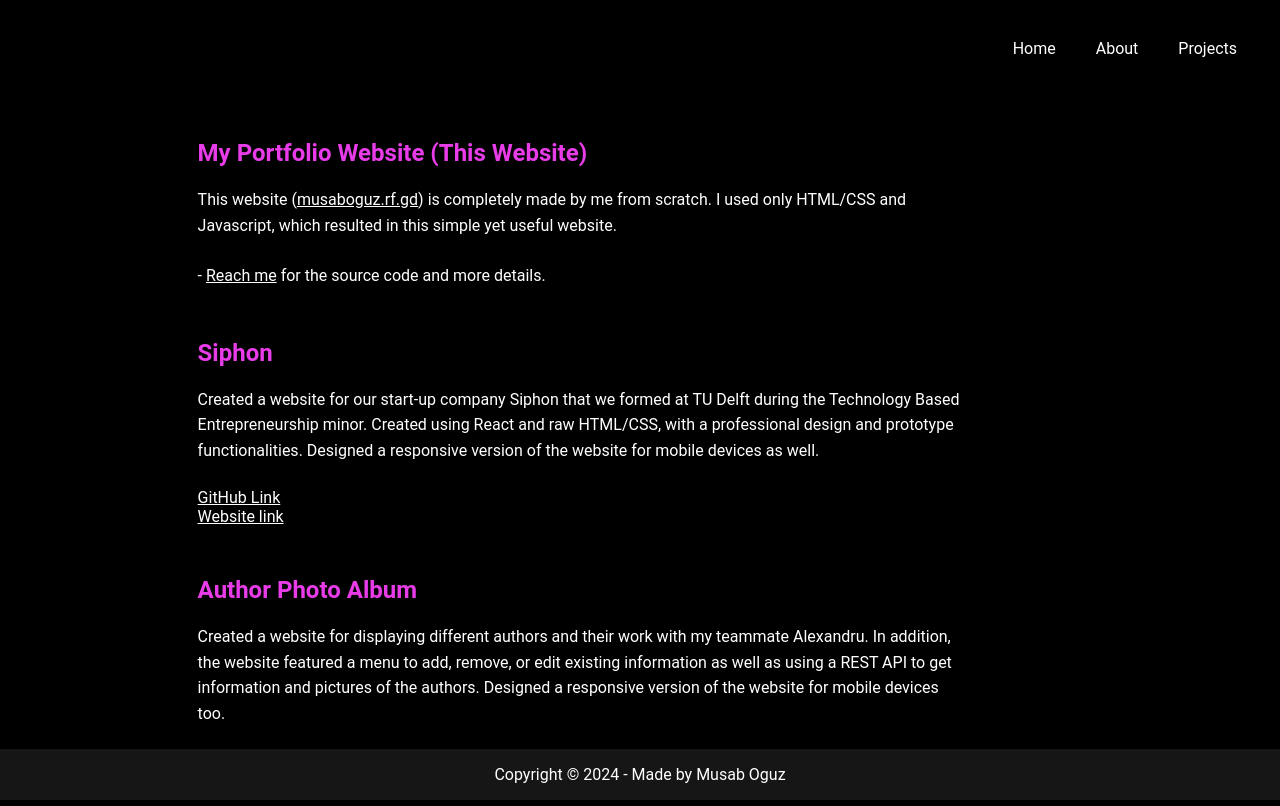
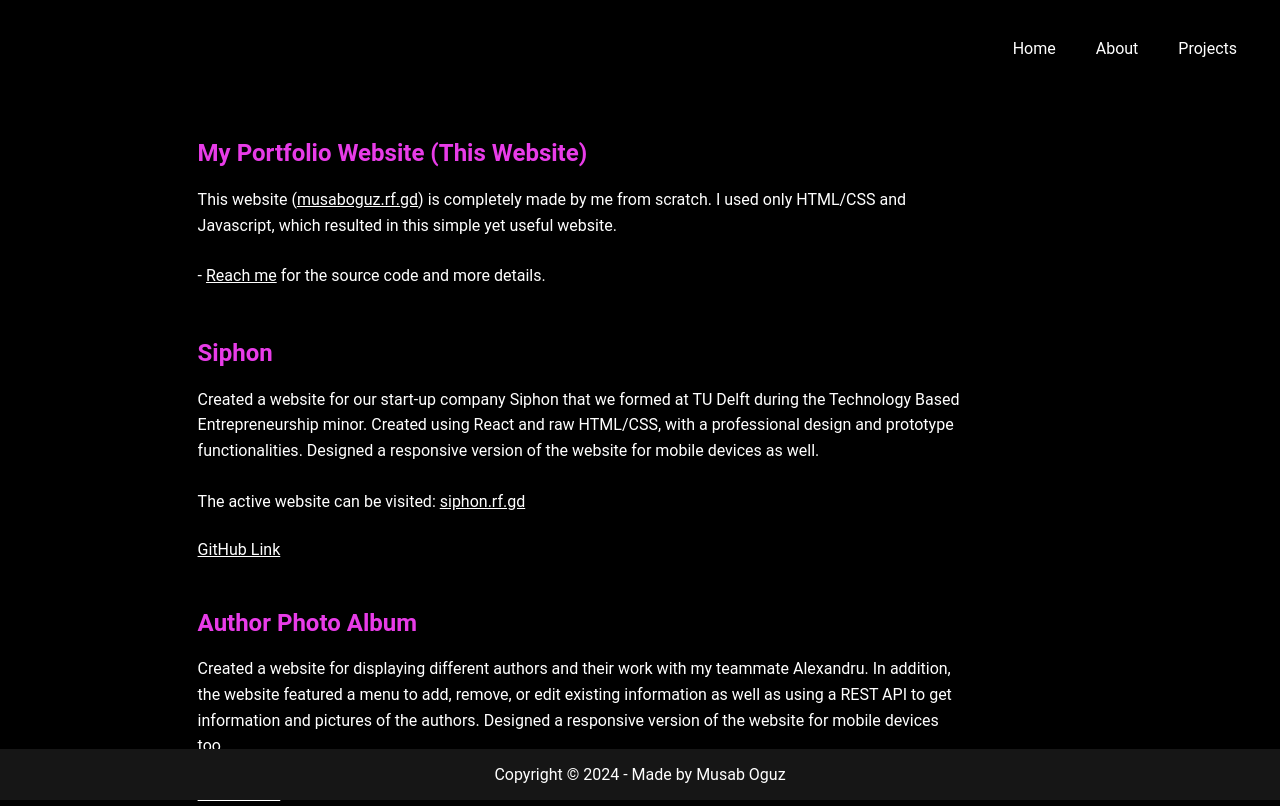
Before and after one commit to Dolyetyus/Portfolio-Website-v2, a plain HTML site: page projects/webdev.html in a window 1280 px wide. Shown: the top 806 px of the page. Drawn offline with Linux system fonts and the light colour scheme.

Commit message:
Siphon project website added

```diff
--- a/projects/webdev.html
+++ b/projects/webdev.html
@@ -55,9 +55,8 @@
                 </div>
                 <div class="project1  fade-in">
                     <h2>Siphon</h2>
-                    <p>Created a website for our start-up company Siphon that we formed at TU Delft during the Technology Based Entrepreneurship minor. Created using React and raw HTML/CSS, with a professional design and prototype functionalities. Designed a responsive version of the website for mobile devices as well.</p>
+                    <p>Created a website for our start-up company Siphon that we formed at TU Delft during the Technology Based Entrepreneurship minor. Created using React and raw HTML/CSS, with a professional design and prototype functionalities. Designed a responsive version of the website for mobile devices as well.</br></br>The active website can be visited: <a href="https://siphon.rf.gd" id="reach">siphon.rf.gd</a></p>
                     <a href="https://github.com/rafael-alani/siphon" id="reach">GitHub Link</a> </br>
-                    <a href="https://siphon.rf.gd" id="reach">Website link</a>
                 </div>
                 <div class="project2  fade-in">
                     <h2>Author Photo Album</h2>
```
